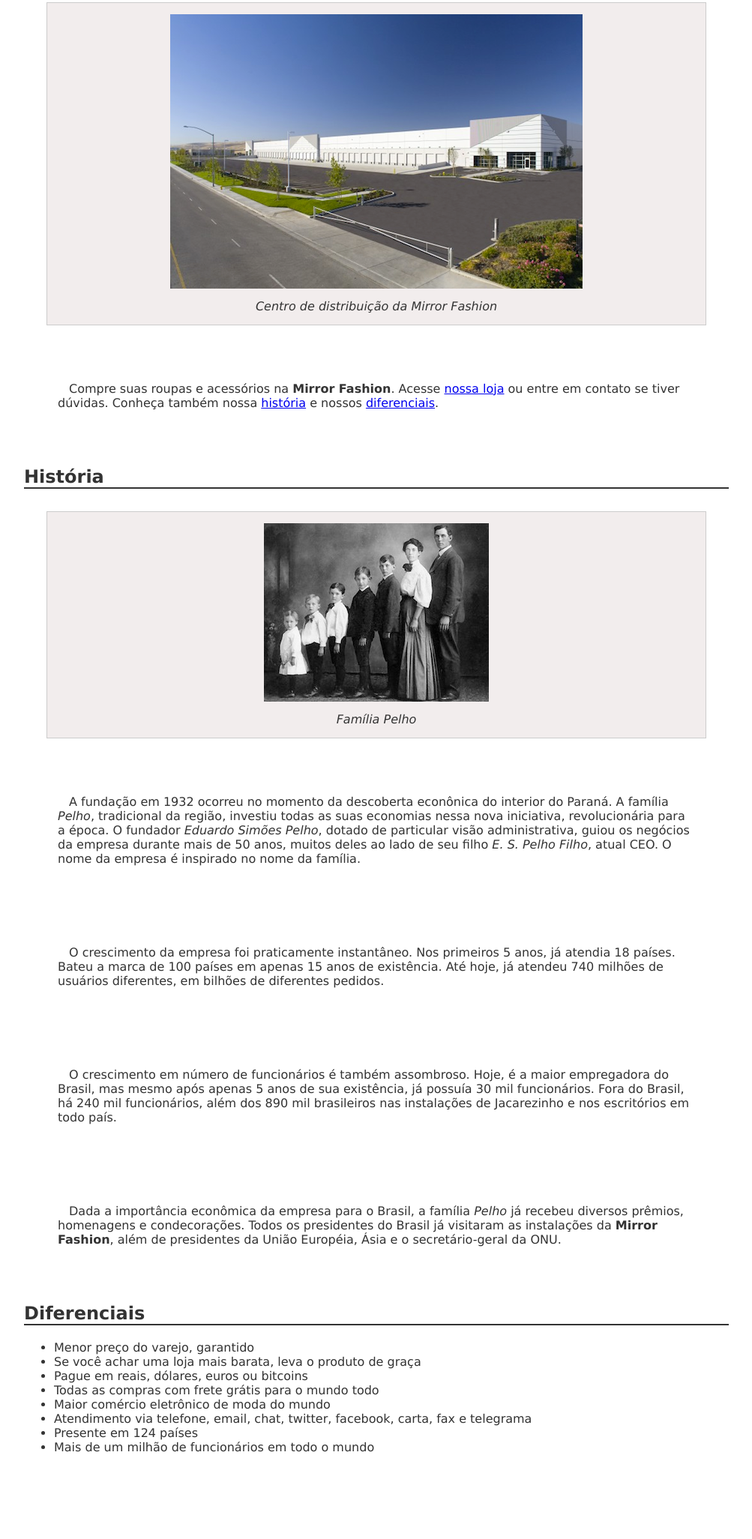
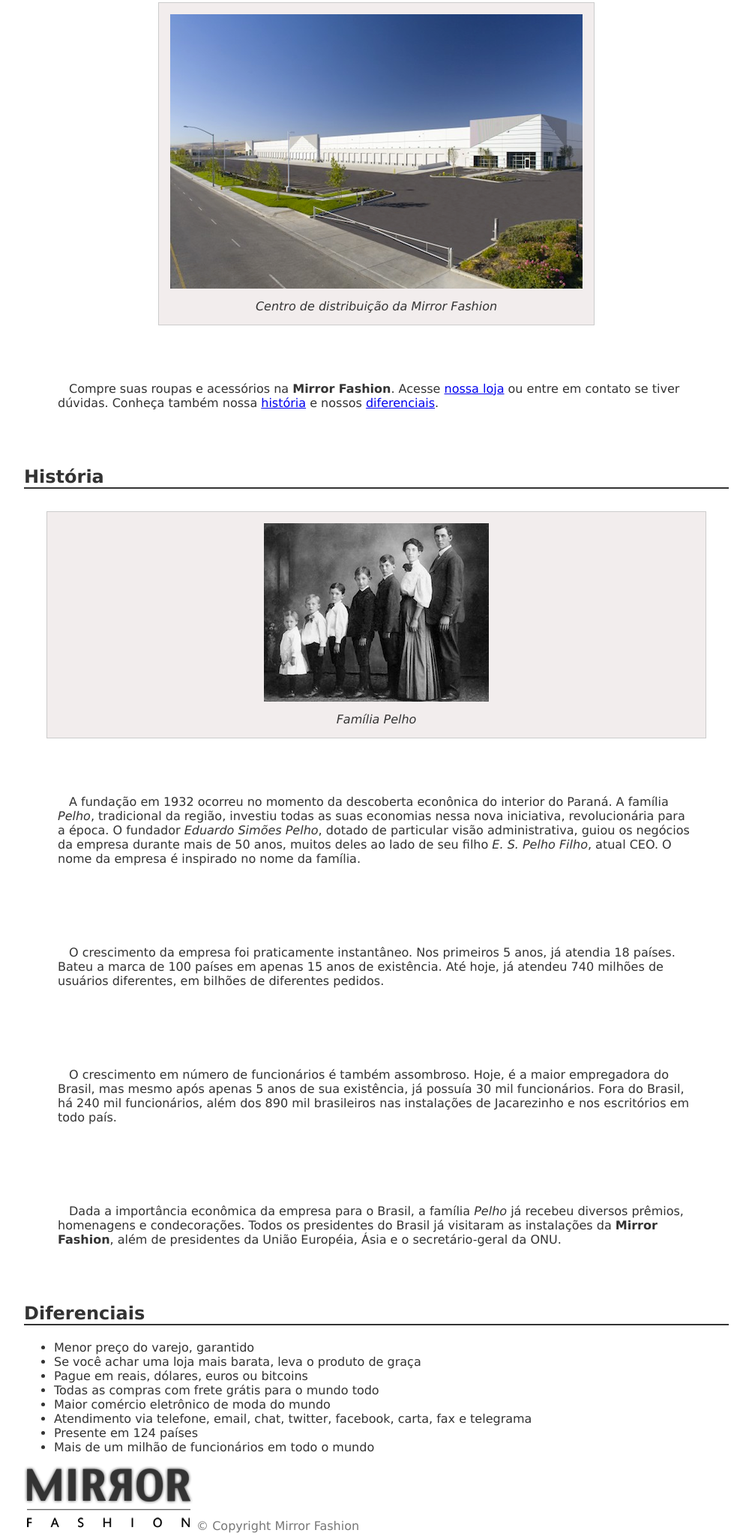
Before and after one commit to Celso-Guedes/mirror-fashion, a plain HTML site: page sobre.html in a window 1280 px wide. Shown: the part 516-2569 px from the top of the page at 75% size, without its empty margins (138-1141 px from the left). Before the commit the page ends 2472 px from the top, so only its background shows below. Drawn offline with Linux system fonts and the light colour scheme.

Commit message:
Adição de Seletores, Flutuação e Rodapé

```diff
--- a/css/sobre.css
+++ b/css/sobre.css
@@ -33,3 +33,21 @@
     font-style: italic;
     margin-top: 10px;
 }
+
+#centro-distribuicao{
+    margin-left: auto;
+    margin-right: auto;
+    width: 550px;
+}
+
+#rodape{
+    color: #777;
+    margin: 30px0;
+    padding: 30px0;
+}
+
+#rodapeimg{
+    margin-right: 30px;
+    vertical-align: middle;
+    width:94px;
+}
--- a/sobre.html
+++ b/sobre.html
@@ -17,7 +17,7 @@
         <p>Nosso centro de distribuição fica em <a href="https://maps.google.com.br/?q=Jacarezinho">Jacarezinho, no Paraná</a>. De lá, saem 48 aviões que
         distribuem nossos produtos às casas do mundo todo. Nosso centro de distribuição:</p>
 
-        <figure>
+        <figure id="centro-distribuicao">
             <img src="img/centro-distribuicao.png"alt="Foto do centro de distribuição da Mirror Fashion">
             <figcaption>Centro de distribuição da Mirror Fashion</figcaption>
         </figure>
@@ -63,5 +63,11 @@
             <li>Presente em 124 países</li>
             <li>Mais de um milhão de funcionários em todo o mundo</li>
         </ul>
+
+        <div id="rodape">
+            <img src="img/logo.png"alt="Logo da Mirror Fashion">
+
+            &copy; Copyright Mirror Fashion
+        </div>
     </body>
 </html>
```
